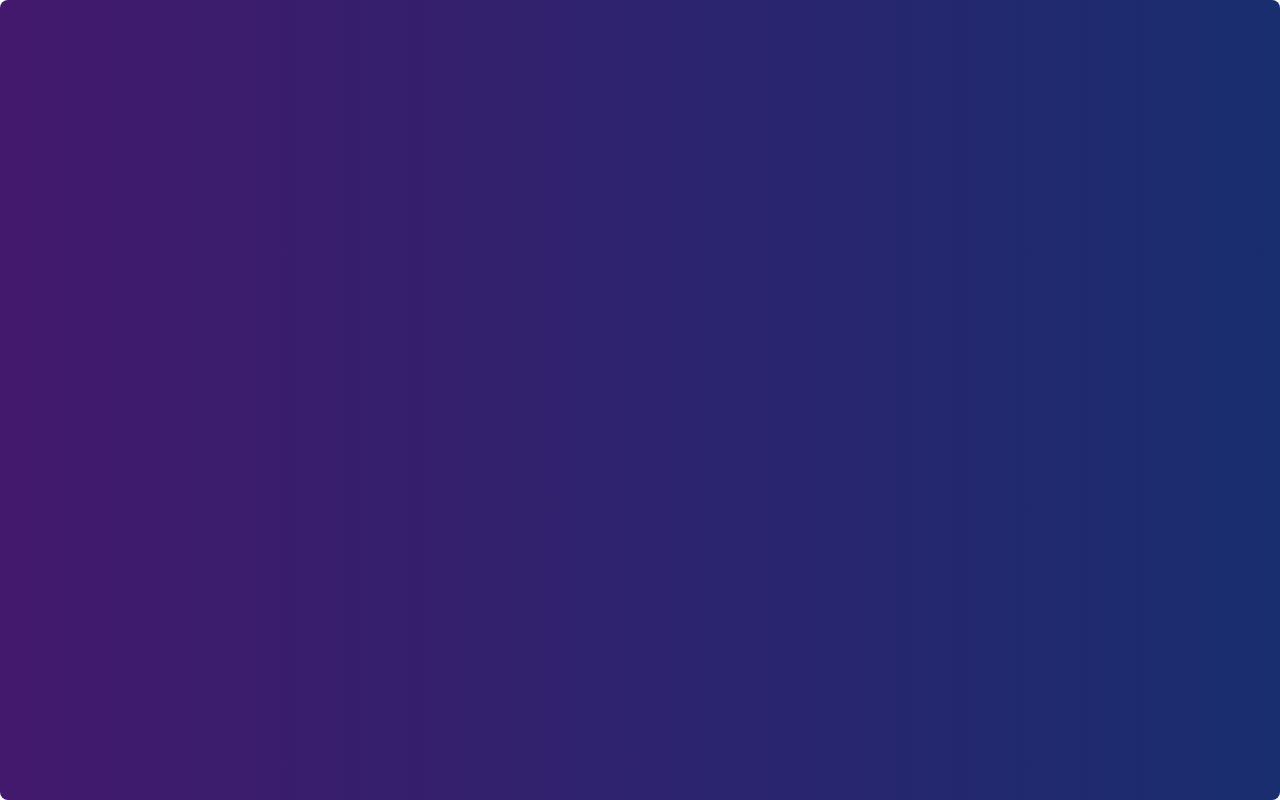
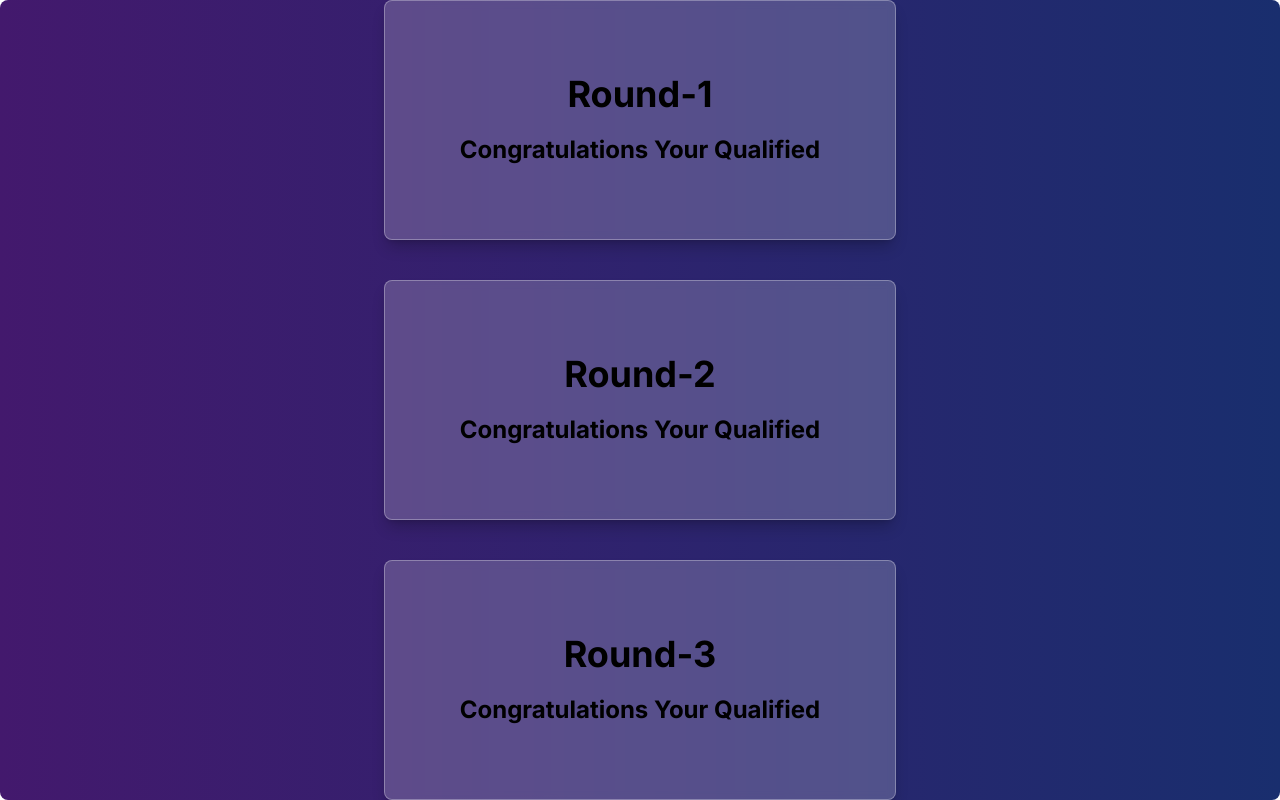
Before and after one commit to charankumbar07/Akanksha2025, a React (Vite) app in the folder my-project/: page /result in a window 1280 px wide. Built offline with nearby package versions, Linux system fonts and the light colour scheme.

Commit message:
resultpage frontend

```diff
--- a/my-project/src/components/Patran.jsx
+++ b/my-project/src/components/Patran.jsx
@@ -38,7 +38,7 @@ const patran = () => {
                     ))}
                 </div>
             </div>
-                <button className='w-1/4 bg-[rgb(55,83,187)] p-4 mt-10 bottom-5 left-[33%] rounded-full hover:bg-[rgb(55,92,229)]'>Submit</button>
+                <button className='w-1/4 bg-[rgb(55,83,187)] p-4 mt-10 bottom-5 left-[33%] rounded-full hover:bg-[rgb(55,92,229)] font-bold text-2xl'>Submit</button>
         </div>
     )
 }
--- a/my-project/src/pages/ResultPage.jsx
+++ b/my-project/src/pages/ResultPage.jsx
@@ -1,9 +1,25 @@
 import React from 'react'
+import { useState } from 'react'
 
 const ResultPage = () => {
+  const [result, setresult] = useState({
+    team:"meta",
+    selected:true
+  })
   return (
-    <div className='bg-gradient-linear from-customPurple1 via-customPurple2 to-customPurple3 w-screen rounded-lg min-h-screen flex '>
-
+    <div className='bg-gradient-linear from-customPurple1 via-customPurple2 to-customPurple3 w-screen rounded-lg h-screen flex flex-col justify-center items-center gap-10'>
+      <div className='p-10 rounded-lg text-center bg-white/20 backdrop-blur-sm border border-white/30 shadow-lg shadow-black/20 w-[40vw] h-[30vh] flex flex-col justify-center items-center gap-5'>
+        <h1 className='text-4xl font-bold'>Round-1</h1>
+        <h2 className='text-2xl font-bold'>{result.selected ? "Congratulations Your Qualified" : "Disqualified" }</h2>
+      </div>
+      <div className='p-10 rounded-lg text-center bg-white/20 backdrop-blur-sm border border-white/30 shadow-lg shadow-black/20 w-[40vw] h-[30vh] flex flex-col justify-center items-center gap-5'>
+        <h1 className='text-4xl font-bold'>Round-2</h1>
+        <h2 className='text-2xl font-bold'>{result.selected ? "Congratulations Your Qualified" : "Disqualified" }</h2>
+      </div>
+      <div className='p-10 rounded-lg text-center bg-white/20 backdrop-blur-sm border border-white/30 shadow-lg shadow-black/20 w-[40vw] h-[30vh] flex flex-col justify-center items-center gap-5'>
+        <h1 className='text-4xl font-bold'>Round-3</h1>
+        <h2 className='text-2xl font-bold'>{result.selected ? "Congratulations Your Qualified" : "Disqualified" }</h2>
+      </div>
     </div>
   )
 }
```
